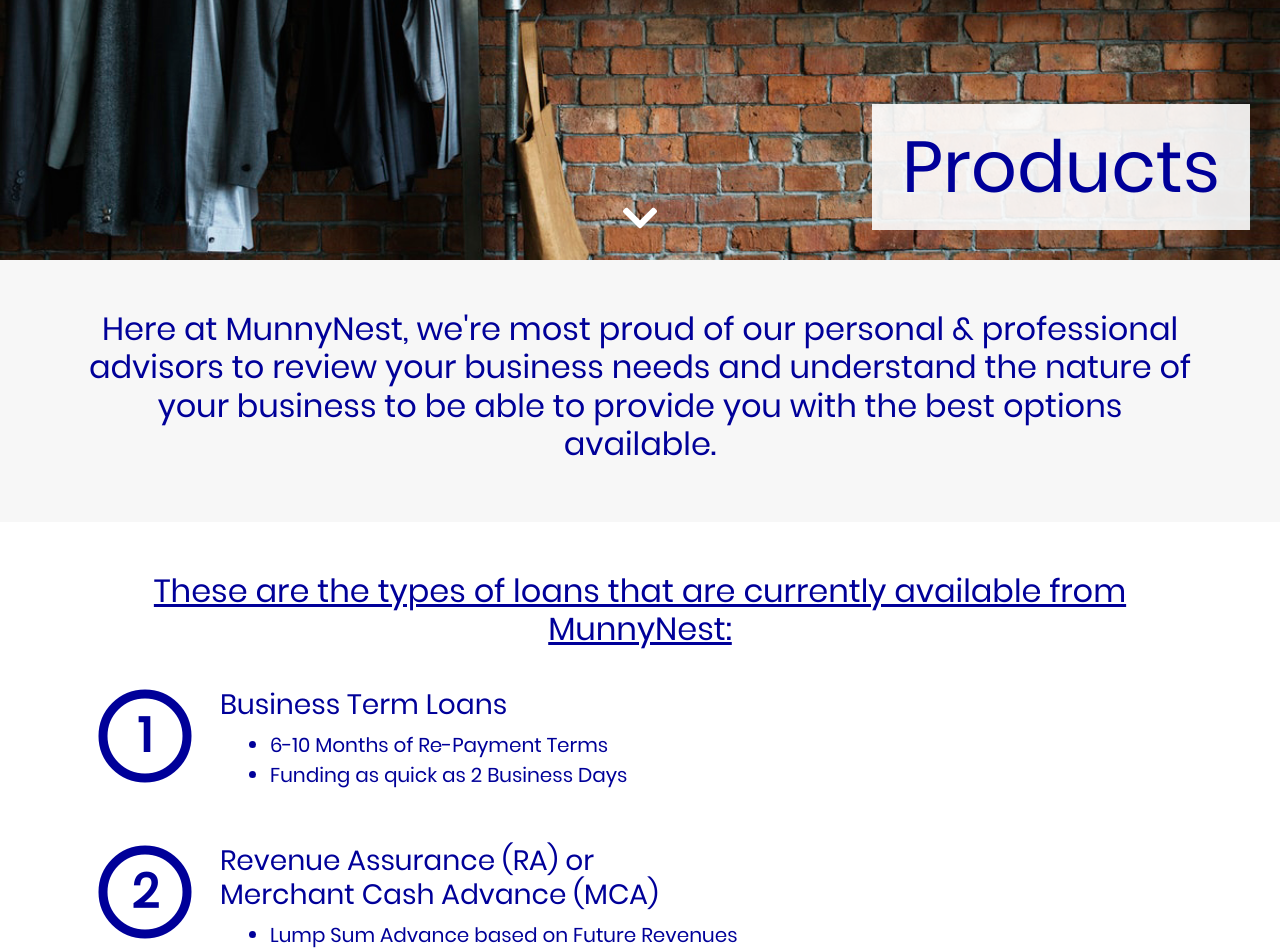
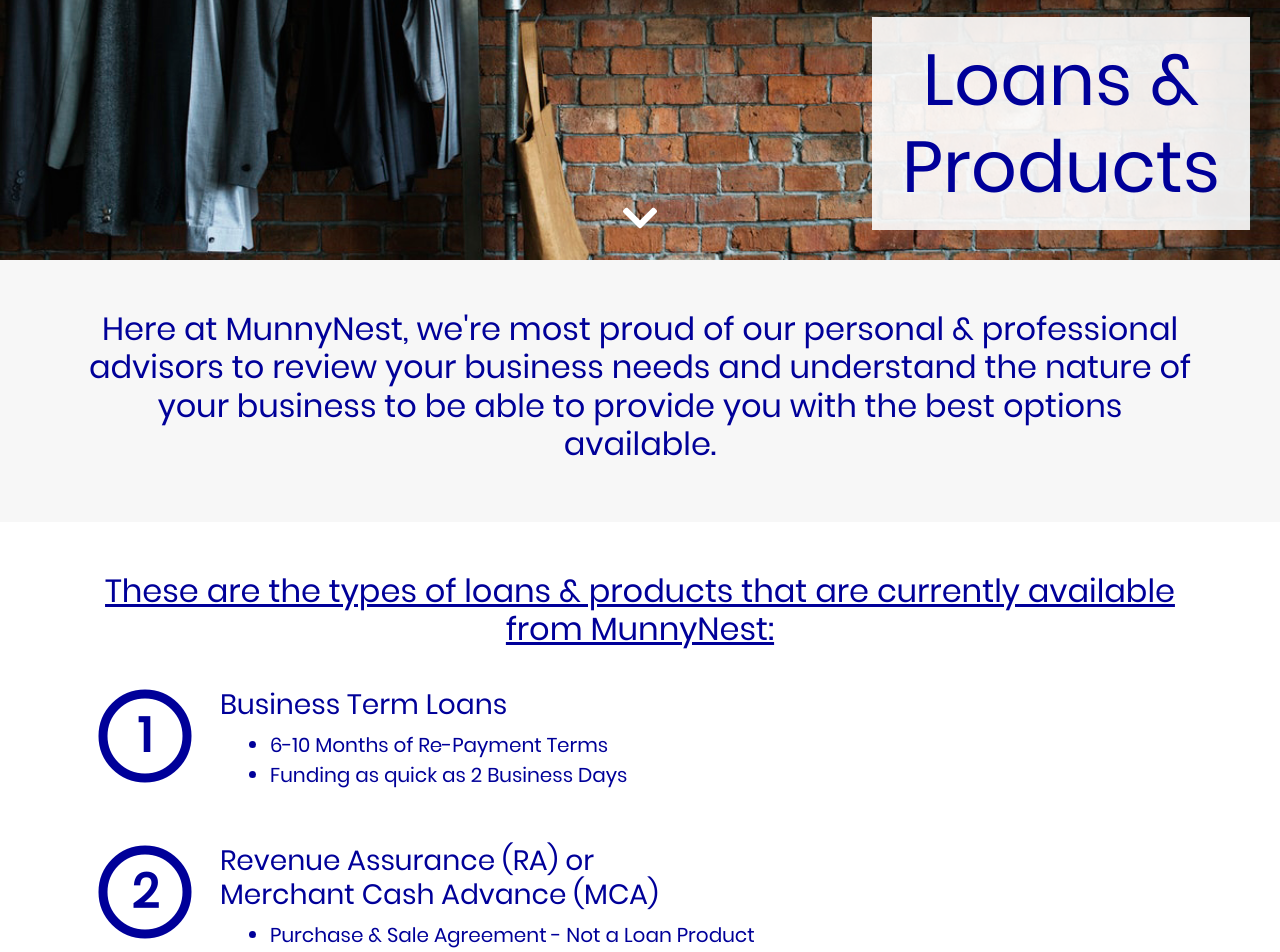
Before and after one commit to komnoor421/munnynet-site, a React app in the folder client/: page /products in a window 1280 px wide. Shown: the part 540-1492 px from the top of the page. Built offline with nearby package versions, Linux system fonts and the light colour scheme.

Commit message:
loans & products copy

```diff
--- a/client/src/components/Products/index.js
+++ b/client/src/components/Products/index.js
@@ -29,7 +29,7 @@
       <div id='productsWrapper'>
         <div className='jumbotron text-center' style={contentBgStyle}>
           <div className='jumboHeader'>
-            <h1 className="display-3">Products</h1>
+            <h1 className="display-3">Loans & <br />Products</h1>
           </div>
           <div className='downArrow productsDownArrow' onClick={this.arrowClick}><i className="fas fa-chevron-down"></i></div>
         </div>
@@ -40,7 +40,7 @@
         </section>
         <section className='qualify3'>
           <div className='container'>
-            <h2 className='text-center'>These are the types of loans that are currently available from MunnyNest:</h2>
+            <h2 className='text-center'>These are the types of loans & products that are currently available from MunnyNest:</h2>
             <div className='typesList'>
               <div className='step'>
                 <span className="fa-stack fa-3x step">
@@ -63,6 +63,7 @@
                 <div className='stepPoints'>
                   <h3>Revenue Assurance (RA) or <br />Merchant Cash Advance (MCA)</h3>
                   <ul>
+                    <li>Purchase & Sale Agreement - Not a Loan Product</li>
                     <li>Lump Sum Advance based on Future Revenues</li>
                     <li>Higher Cost $$$</li>
                   </ul>
```
